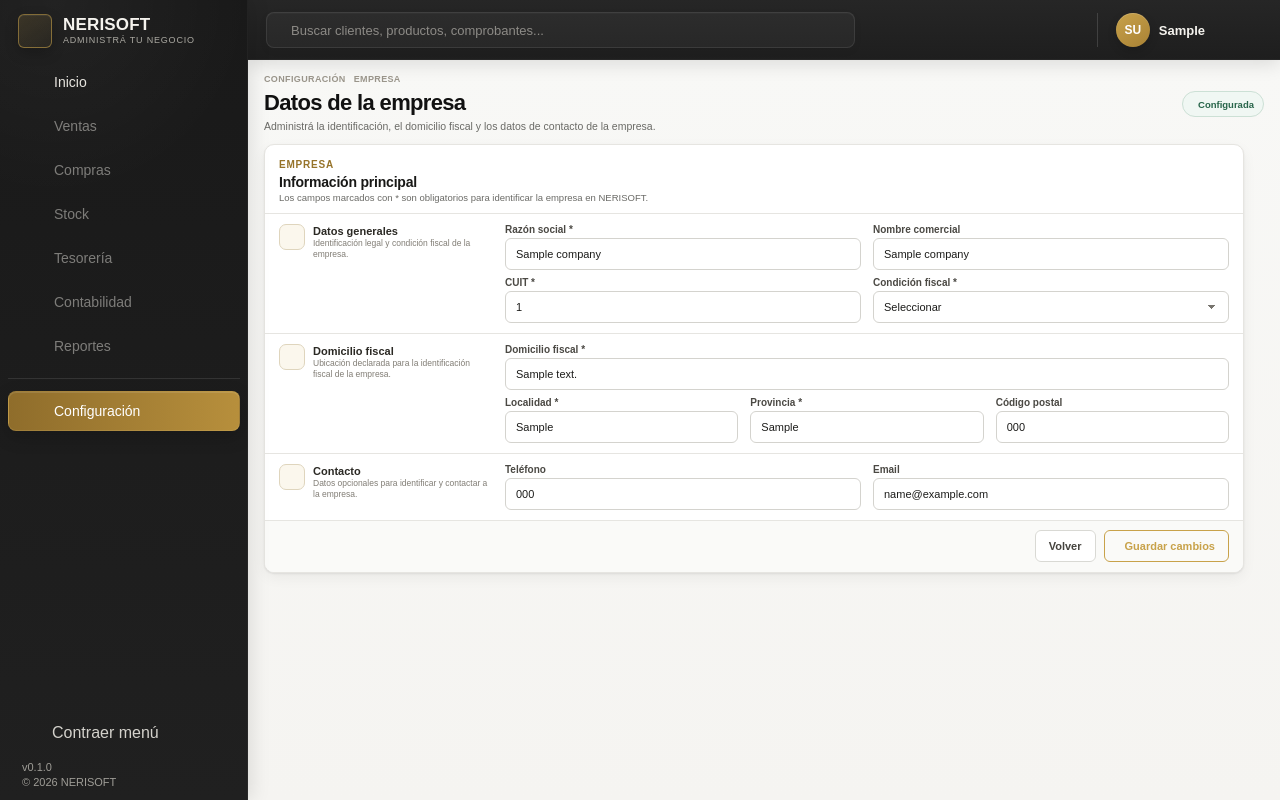
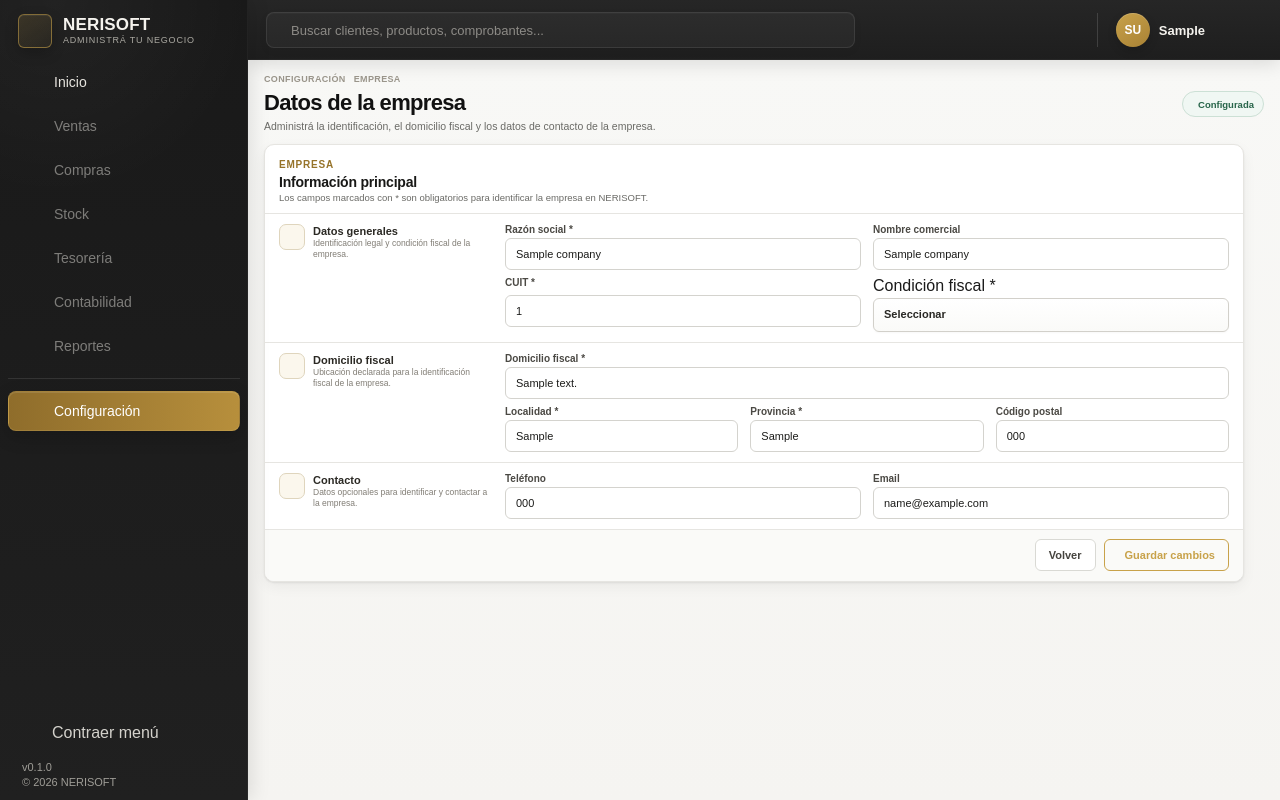
Before and after one commit to Nerpiti86/NeriSoft, a FastAPI app: page /configuracion/empresa in a window 1280 px wide. Run offline with FastAPI, Linux system fonts and the light colour scheme; the visitor is signed in with stand-in values (Sample User, id 1); tables that the repository leaves empty hold one stand-in row (values such as "Sample post"); parts of the project's set-up code (start-up, migrations or seed data) failed here and were passed over; some libraries are stand-ins or nearby versions; some web fonts are replaced.

Commit message:
fix: keep custom tax select inside company field

```diff
--- a/app/templates/company.html
+++ b/app/templates/company.html
@@ -94,16 +94,21 @@
                         {% if errors.get('tax_id') %}<small class="field-error">{{ errors.get('tax_id') }}</small>{% endif %}
                     </label>
 
-                    <label class="field">
-                        <span>Condición fiscal *</span>
-                        <select name="tax_condition" data-native-select required {% if errors.get('tax_condition') %}aria-invalid="true"{% endif %}>
+                    <div class="field">
+                        <label for="company-tax-condition">Condición fiscal *</label>
+                        <select
+                            id="company-tax-condition"
+                            name="tax_condition"
+                            required
+                            {% if errors.get('tax_condition') %}aria-invalid="true"{% endif %}
+                        >
                             <option value="">Seleccionar</option>
                             {% for condition in tax_conditions %}
                             <option value="{{ condition }}"{% if values.get('tax_condition') == condition %} selected{% endif %}>{{ condition }}</option>
                             {% endfor %}
                         </select>
                         {% if errors.get('tax_condition') %}<small class="field-error">{{ errors.get('tax_condition') }}</small>{% endif %}
-                    </label>
+                    </div>
                 </div>
             </section>
 
```
